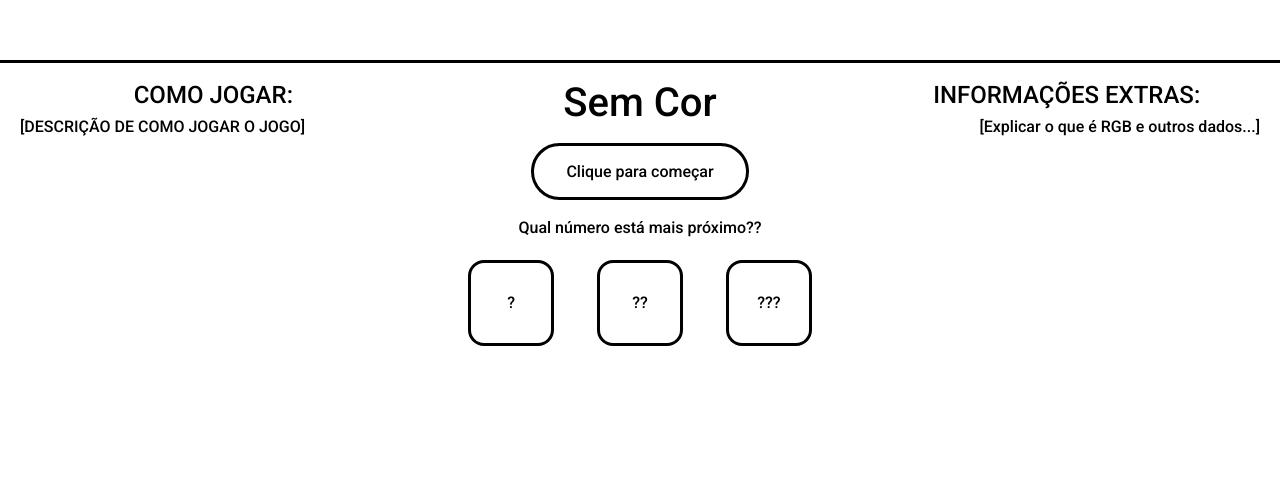
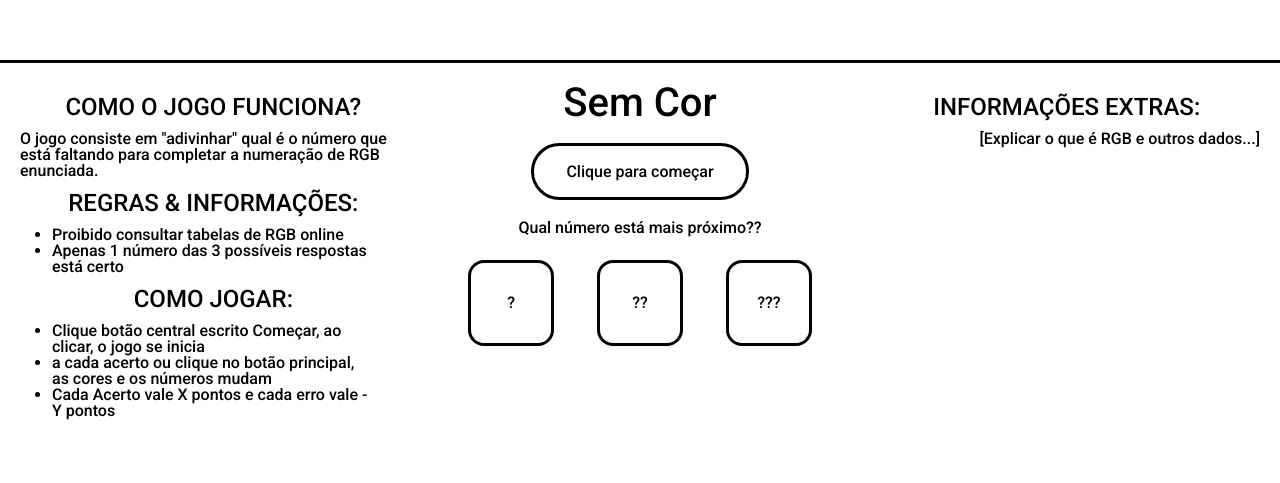
Before and after one commit to Ryrden/Guess-the-Color, a plain HTML site: page index.html in a window 1280 px wide. Shown: the part 340-823 px from the top of the page. Drawn offline with Linux system fonts and the light colour scheme.

Commit message:
Texto da aba Como jogar

```diff
--- a/index.html
+++ b/index.html
@@ -17,13 +17,28 @@
         <div id="color"></div>
         <div id="interact">
             <div id="how-to-play" class="flex-item-1">
-                <div class="text-header">
-                    COMO JOGAR:
-                </div>
                 <div class="text-content">
-                    <p>
-                        [DESCRIÇÃO DE COMO JOGAR O JOGO]
-                    </p>
+                    <div class="text-header">
+                        COMO O JOGO FUNCIONA?
+                    </div>
+                    O jogo consiste em "adivinhar" qual é o número que está faltando para completar
+                    a numeração de RGB enunciada.
+
+                    <div class="text-header">
+                        REGRAS & INFORMAÇÕES:
+                    </div>
+                    <ul>
+                        <li>Proibido consultar tabelas de RGB online</li>
+                        <li>Apenas 1 número das 3 possíveis respostas está certo</li>
+                    </ul>
+                    <div class="text-header">
+                        COMO JOGAR:
+                    </div>
+                    <ul>
+                        <li>Clique botão central escrito Começar, ao clicar, o jogo se inicia</li>
+                        <li>a cada acerto ou clique no botão principal, as cores e os números mudam</li>
+                        <li>Cada Acerto vale X pontos e cada erro vale -Y pontos</li>
+                    </ul>
                 </div>
             </div>
             <div id="the-center" class="flex-item-1">
--- a/style.css
+++ b/style.css
@@ -23,7 +23,7 @@ body {
 }
 
 ol, ul {
-    list-style: none;
+    padding: 0 2em;
 }
 
 blockquote, q {
@@ -89,8 +89,7 @@ body {
     font-size: 1.5em;
     display: flex;
     justify-content: center;
-    margin-bottom: 0.5em;
-
+    margin: 0.5em 0;
 }
 #the-center{
     text-align: center;
```
